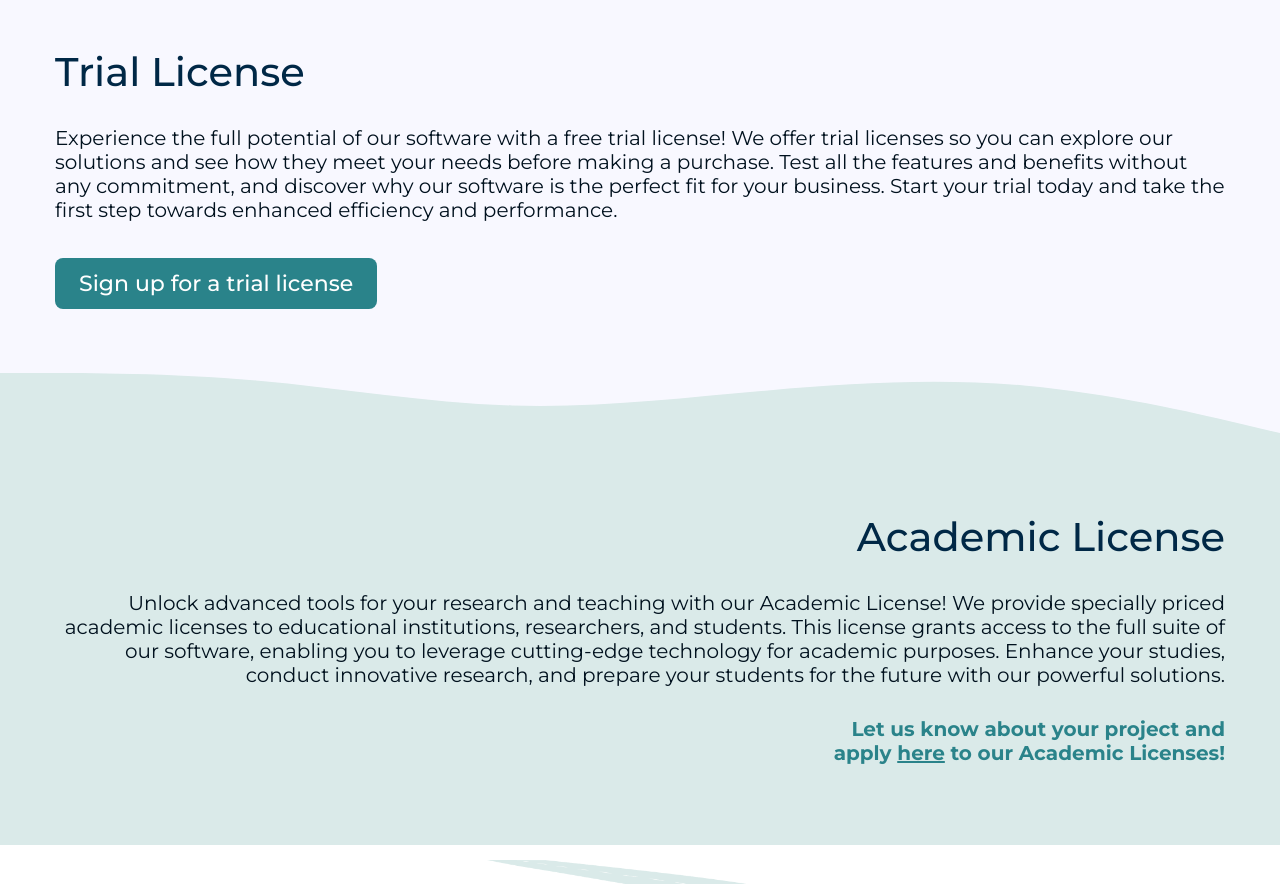
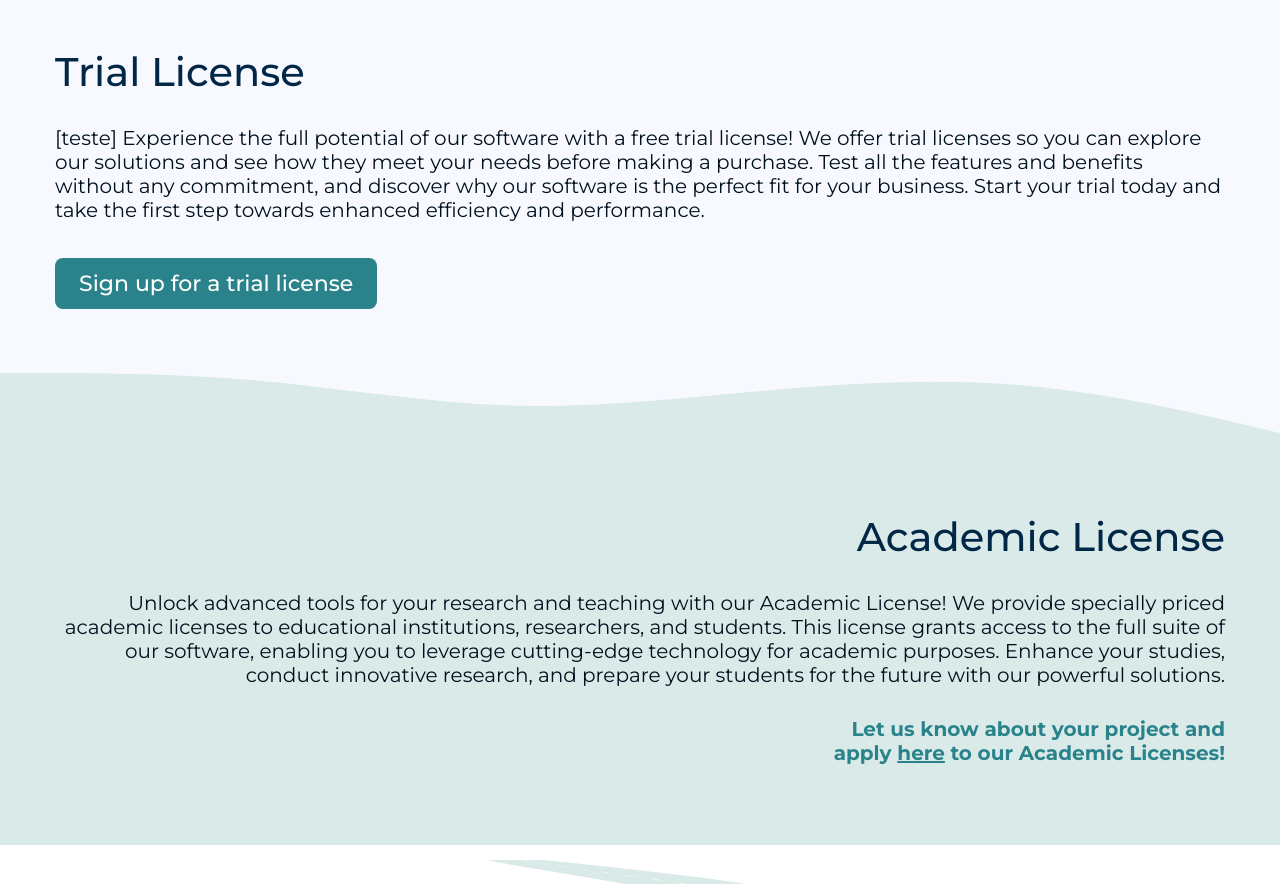
Before and after one commit to psrenergy/psr-website-home, a website: page licensing.html in a window 1280 px wide. Shown: the part 970-1854 px from the top of the page. Drawn offline with Linux system fonts and the light colour scheme; files that its build step writes are made by us from their sources.

Commit message:
teste pre-commit hook

```diff
--- a/licensing.html
+++ b/licensing.html
@@ -114,7 +114,7 @@
                 <div class="about-content-box mt-5pl-lg-5">
                     <h2 class="section-title-model" style="margin-bottom: 30px; "> Trial License</h2>
                     <p class="card-tools-text" style="margin-bottom: 50px !important; ">
-                        Experience the full potential of our software with a free trial license!
+                        [teste] Experience the full potential of our software with a free trial license!
                         We offer trial licenses so you can explore our solutions and see how they meet
                         your needs before making a purchase. Test all the features and benefits without
                         any commitment, and discover why our software is the perfect fit for your business.
```
